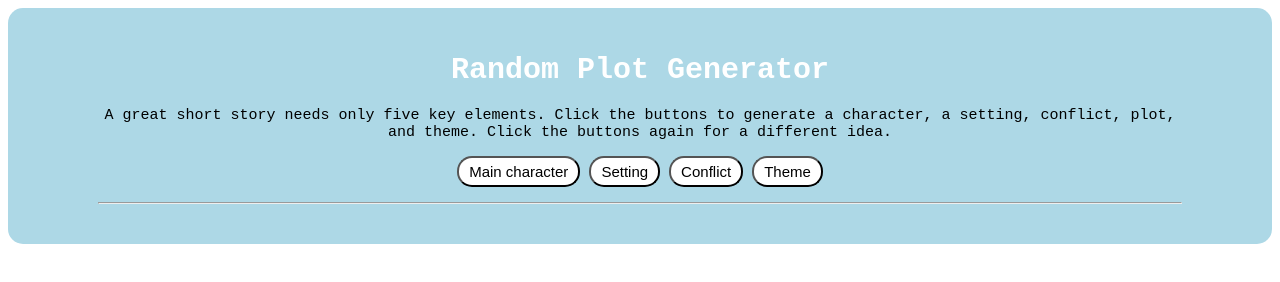
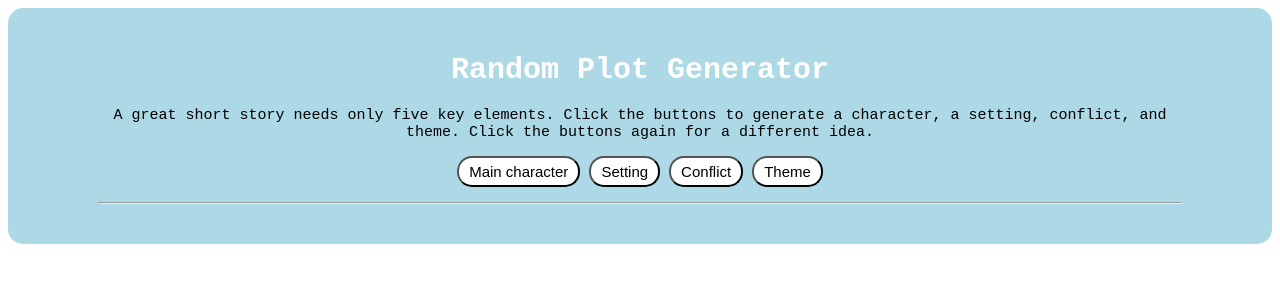
Before and after one commit to eukadika1/Random-Plot-Generator, a plain HTML site: page Random Story Generator/index.html in a window 1280 px wide. Drawn offline with Linux system fonts and the light colour scheme.

Commit message:
Update index.html

```diff
--- a/Random Story Generator/index.html
+++ b/Random Story Generator/index.html
@@ -11,7 +11,7 @@
   <body>
       <h1>Random Plot Generator</h1>
 
-      <p>A great short story needs only five key elements. Click the buttons to generate a character, a setting, conflict, plot, and theme. Click the buttons again for a different idea.</p>
+      <p>A great short story needs only five key elements. Click the buttons to generate a character, a setting, conflict, and theme. Click the buttons again for a different idea.</p>
 
       <p> <button id="character"> Main character</button>
 
```
